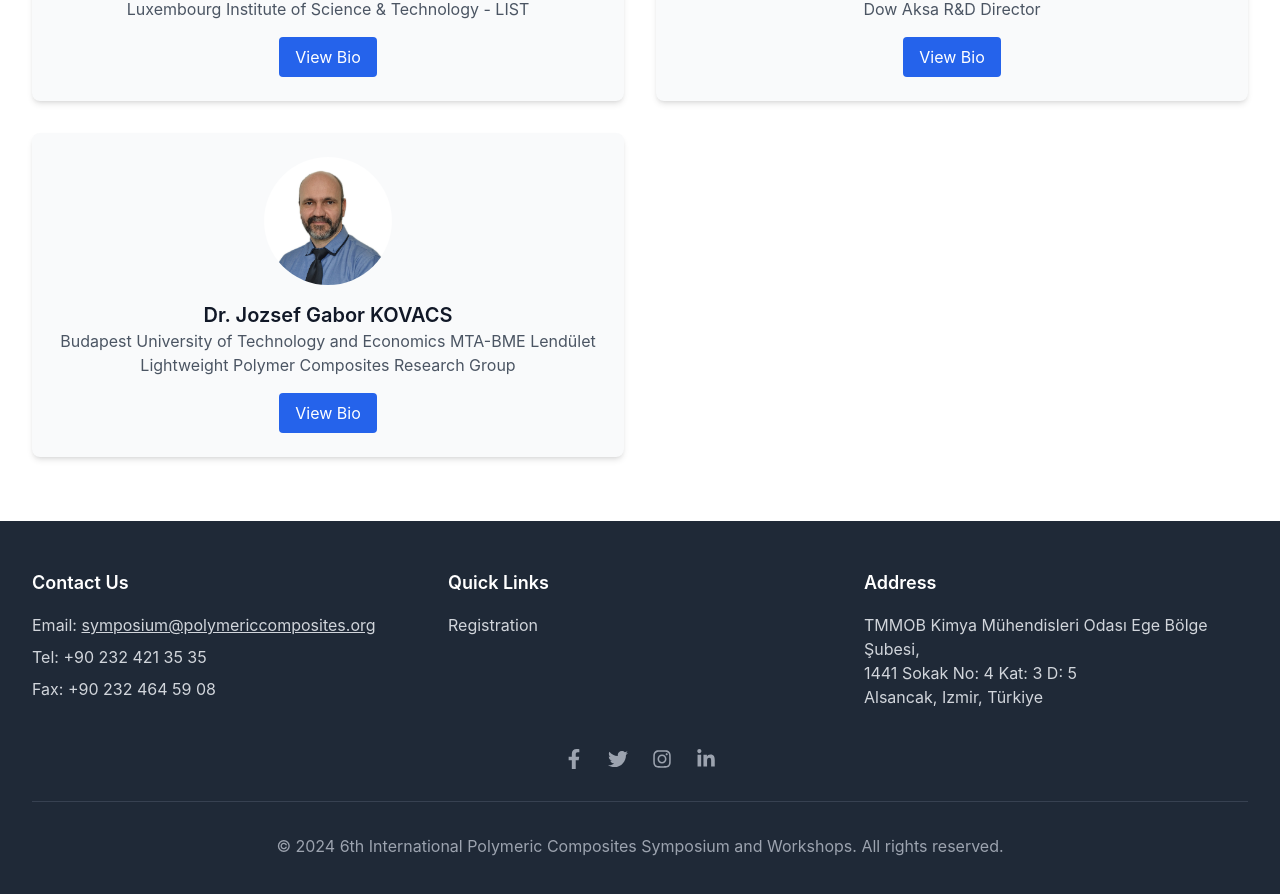
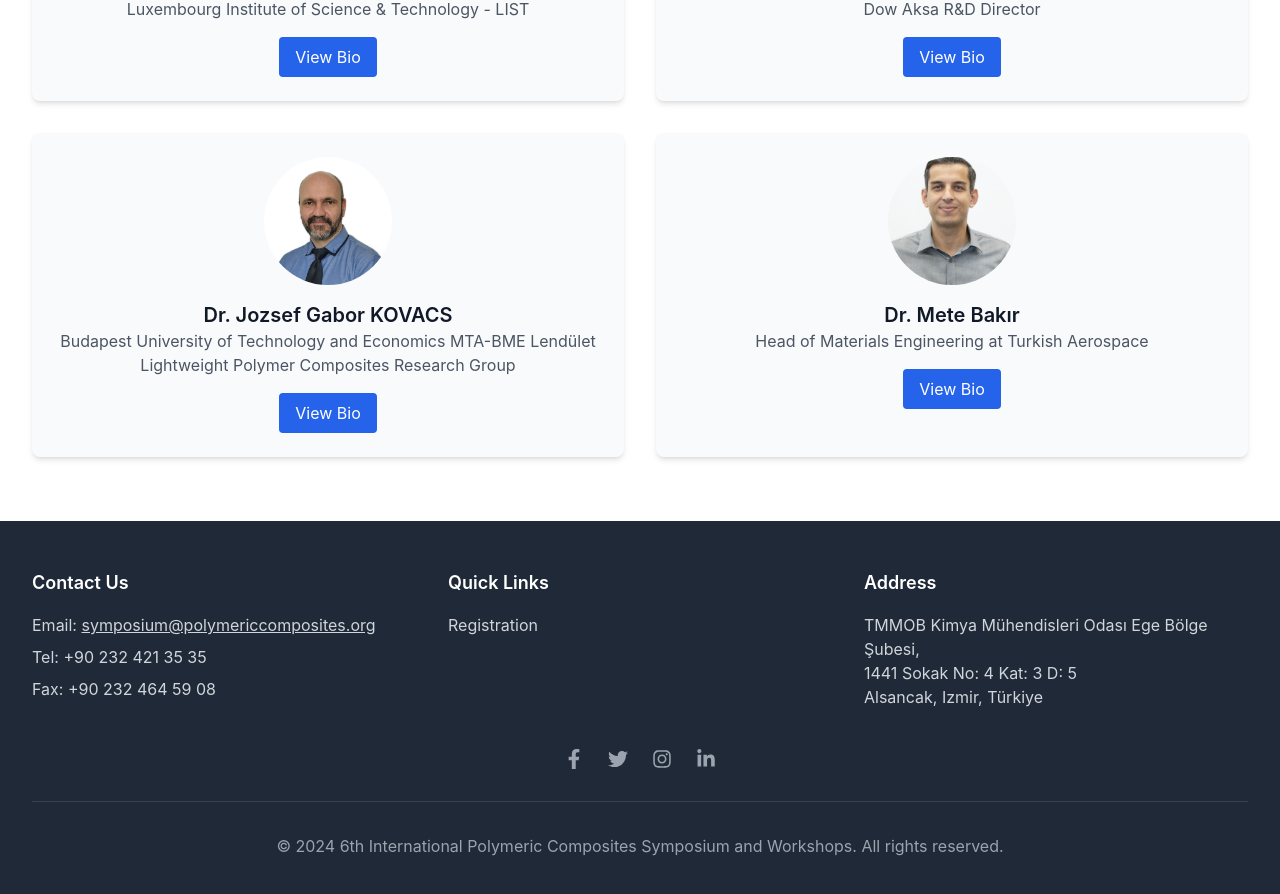
Before and after one commit to vbahadircan/polmericcompositessymposium, a React (Create React App) app: page /speakers in a window 1280 px wide. Shown: the part 931-1825 px from the top of the page. Built offline with nearby package versions, Linux system fonts and the light colour scheme.

Commit message:
speaker added

```diff
--- a/src/components/Speakers.js
+++ b/src/components/Speakers.js
@@ -1,47 +1,54 @@
-import React from 'react'
+import React from "react";
 
 const plenarySpeakers = [
   {
-    name: 'Prof. Michael Wisnom',
-    title: 'School of Civil, Aerospace and Design Engineering, University of Bristol\nBristol Composites Institute',
-    img: 'plenary2.JPG',
-    pdf: '/speaker2.pdf'
+    name: "Prof. Michael Wisnom",
+    title:
+      "School of Civil, Aerospace and Design Engineering, University of Bristol\nBristol Composites Institute",
+    img: "plenary2.JPG",
+    pdf: "/speaker2.pdf",
   },
   {
-    name: 'Prof. Marino Quaresimin',
-    title: 'Department of Management and Engineering at the University of Padova',
-    img: 'plenary1.jpg',
-    pdf: '/speaker1.pdf'
-  }
-]
+    name: "Prof. Marino Quaresimin",
+    title:
+      "Department of Management and Engineering at the University of Padova",
+    img: "plenary1.jpg",
+    pdf: "/speaker1.pdf",
+  },
+];
 
 const invitedSpeakers = [
   {
-    name: 'Dr. Salim Belouettar',
-    title: 'Luxembourg Institute of Science & Technology - LIST',
-    img: 'invited1.jpg',
-    pdf: '/speaker3.pdf'
+    name: "Dr. Salim Belouettar",
+    title: "Luxembourg Institute of Science & Technology - LIST",
+    img: "invited1.jpg",
+    pdf: "/speaker3.pdf",
   },
   {
-    name: 'Ümmühan Eker',
-    title: 'Dow Aksa R&D Director',
-    img: 'invited3.jpg',
-    pdf: '/speaker5.pdf'
+    name: "Ümmühan Eker",
+    title: "Dow Aksa R&D Director",
+    img: "invited3.jpg",
+    pdf: "/speaker5.pdf",
   },
   {
-    name: 'Dr. Jozsef Gabor KOVACS',
-    title: 'Budapest University of Technology and Economics\nMTA-BME Lendület Lightweight Polymer Composites Research Group',
-    img: 'invited2.jpg',
-    pdf: '/speaker4.pdf'
-  }
-
-]
+    name: "Dr. Jozsef Gabor KOVACS",
+    title:
+      "Budapest University of Technology and Economics\nMTA-BME Lendület Lightweight Polymer Composites Research Group",
+    img: "invited2.jpg",
+    pdf: "/speaker4.pdf",
+  },
+  {
+    name: "Dr. Mete Bakır",
+    title: "Head of Materials Engineering at Turkish Aerospace",
+    img: "invited4.jpeg",
+    pdf: "/speaker6.pdf",
+  },
+];
 
 export default function Speakers() {
   return (
     <section className="py-16 bg-white">
       <div className="max-w-7xl mx-auto px-4 sm:px-6 lg:px-8">
-
         {/* Plenary Speakers */}
         <div className="text-center mb-12">
           <h2 className="text-3xl font-bold text-gray-800">Plenary Speakers</h2>
@@ -57,7 +64,9 @@ export default function Speakers() {
                 alt={speaker.name}
                 className="w-32 h-32 rounded-full object-cover mb-4"
               />
-              <h3 className="text-xl font-semibold text-gray-900">{speaker.name}</h3>
+              <h3 className="text-xl font-semibold text-gray-900">
+                {speaker.name}
+              </h3>
               <p className="text-gray-600">{speaker.title}</p>
               <a
                 href={speaker.pdf}
@@ -86,7 +95,9 @@ export default function Speakers() {
                 alt={speaker.name}
                 className="w-32 h-32 rounded-full object-cover mb-4"
               />
-              <h3 className="text-xl font-semibold text-gray-900">{speaker.name}</h3>
+              <h3 className="text-xl font-semibold text-gray-900">
+                {speaker.name}
+              </h3>
               <p className="text-gray-600">{speaker.title}</p>
               <a
                 href={speaker.pdf}
@@ -99,8 +110,7 @@ export default function Speakers() {
             </div>
           ))}
         </div>
-
       </div>
     </section>
-  )
+  );
 }
```
Also changed, not shown: public/invited4.jpeg (added), 1 other file (tests, documents, lock files or other folders).
